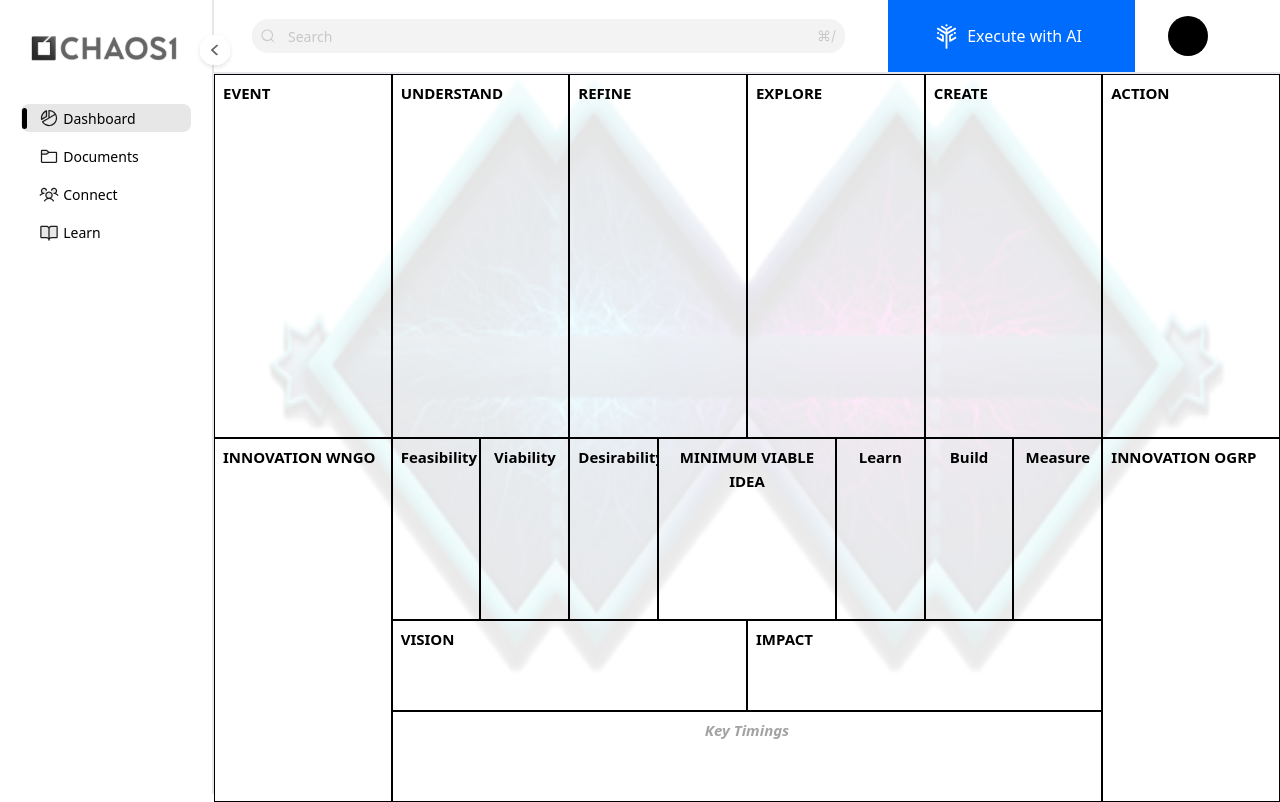
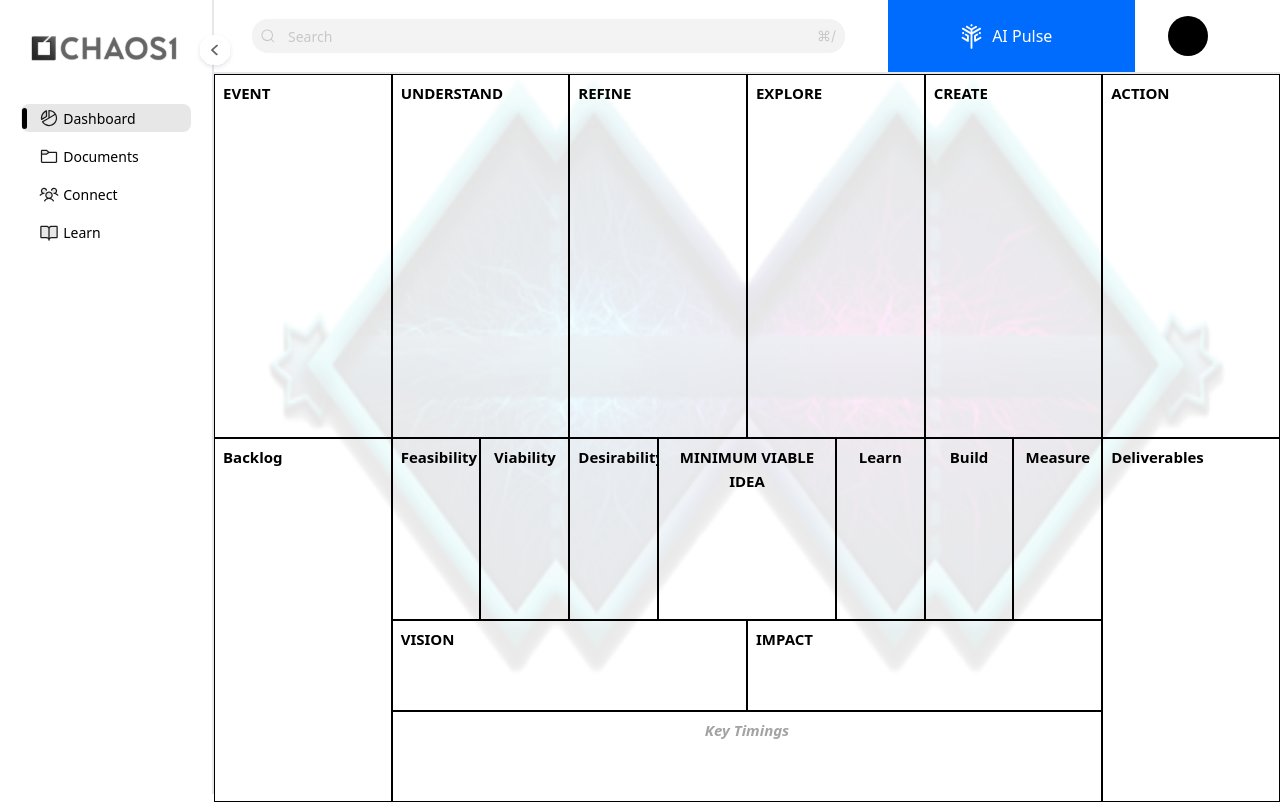
Before and after one commit to mtdoan/EURECAx, a React (Create React App) app in the folder front-end/: page /#/ in a window 1280 px wide. Built offline with nearby package versions, Linux system fonts and the light colour scheme; no server answers; sample sign-in values are in the browser's storage.

Commit message:
small UI revisions

```diff
--- a/front-end/src/components/dashboard/NavBar.jsx
+++ b/front-end/src/components/dashboard/NavBar.jsx
@@ -107,13 +107,13 @@ const NavBar = () => {
                 </form>
 
                 <div>
-                    <button className="execute-button" onClick={() => {handleSubmit()}}>
+                    <button className="execute-button" onClick={() => { handleSubmit() }}>
                         <div className="execute-inner">
                             <div className="execute-icon">
                                 <ExecuteIcon />
                             </div>
                             <div className="execute-text">
-                                Execute with AI
+                                AI Pulse
                             </div>
                         </div>
                     </button>
@@ -121,13 +121,13 @@ const NavBar = () => {
 
                 <div className="profile-menu" ref={menuref} onClick={() => { setDropdownStatus(!dropdownStatus) }}>
                     <div className="profile-in">
-                        {user?.firstname && user?.lastname ? user.firstname.charAt(0) + user.lastname.charAt(0) : '' }
+                        {user?.firstname && user?.lastname ? user.firstname.charAt(0) + user.lastname.charAt(0) : ''}
                     </div>
 
                     <h4 className="profile-name"> {user?.firstname ? user.firstname : ''} </h4>
 
                     <div className={`dropdown-menu ${dropdownStatus ? 'active' : 'inactive'}`}>
-                        <ProfileButton/>
+                        <ProfileButton />
                         <LogoutButton />
                     </div>
                 </div>
--- a/front-end/src/components/dashboard/canvas/Canvas.jsx
+++ b/front-end/src/components/dashboard/canvas/Canvas.jsx
@@ -184,7 +184,7 @@ const Canvas = () => {
 
                 {/* ROW 2 */}
                 <div className="grid-row">
-                    <CanvasItem title={"INNOVATION WNGO"} text={""} />
+                    <CanvasItem title={"Backlog"} text={""} />
 
                     <div className="grid-inner">
                         <div className="grid-inner-row">
@@ -205,7 +205,7 @@ const Canvas = () => {
                         <KeyTimings />
                     </div>
 
-                    <CanvasItem title={"INNOVATION OGRP"} text={""} />
+                    <CanvasItem title={"Deliverables"} text={""} />
                 </div>
             </div>
 
--- a/front-end/src/components/dashboard/style/navbar.css
+++ b/front-end/src/components/dashboard/style/navbar.css
@@ -59,10 +59,10 @@
 
     margin: auto;
     width: 65%;
-
 }
 
 .execute-icon {
+    margin-left: 25px;
     margin-right: 5px;
 }
 
--- a/front-end/src/components/dashboard/style/profiledropdown.css
+++ b/front-end/src/components/dashboard/style/profiledropdown.css
@@ -22,7 +22,9 @@
     flex-direction: row;
     align-items: center;
 
-    margin: auto;
+    margin-left: auto;
+    margin-top: auto;
+    margin-bottom: auto;
     height: 80%;
 }
 
```
